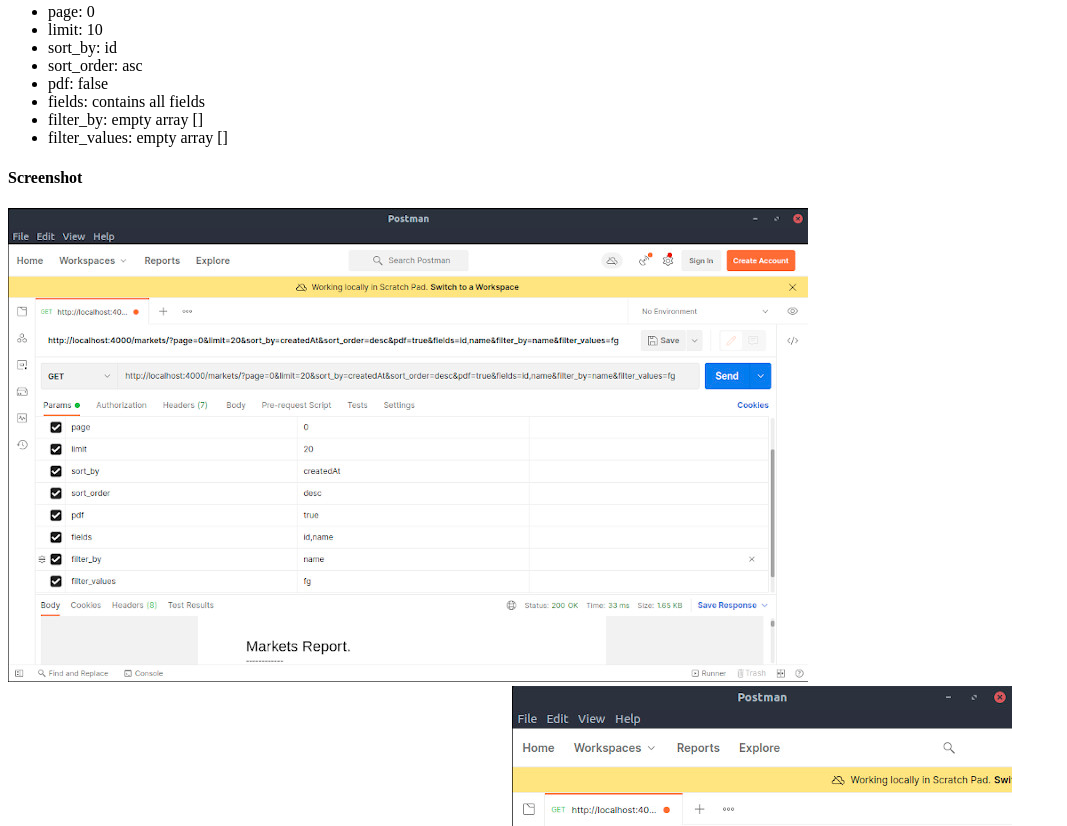
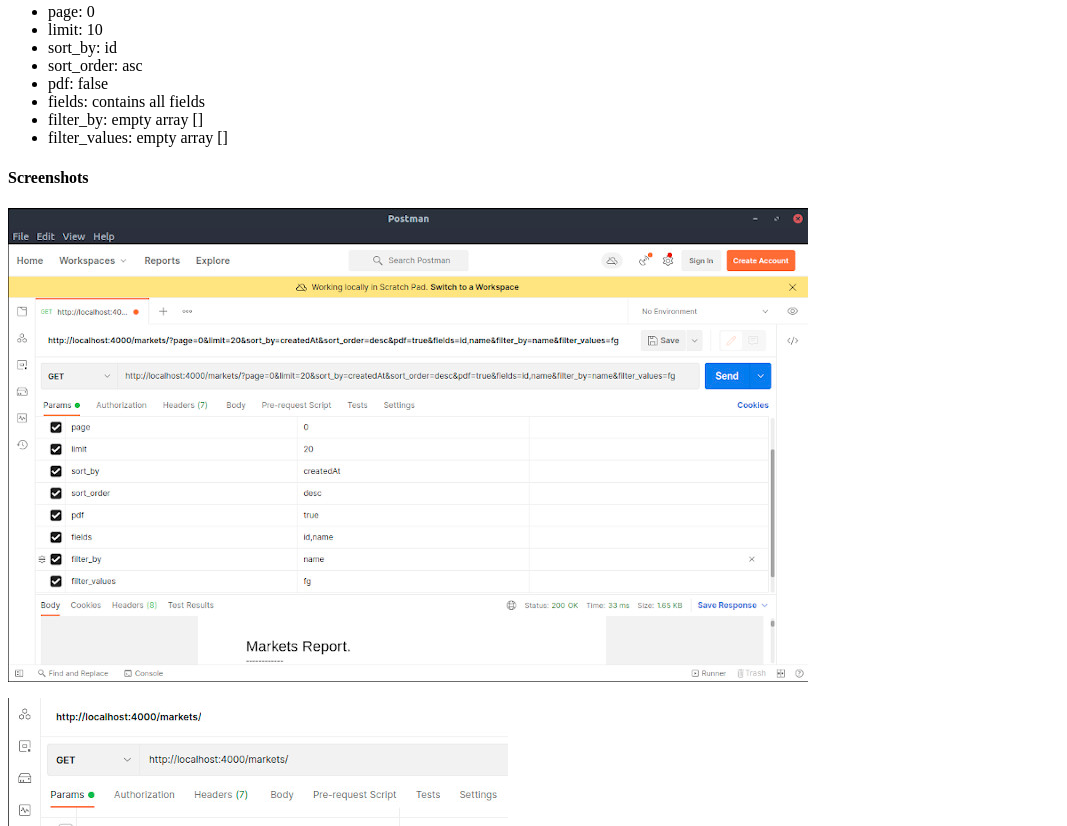
Before and after one commit to raulglezrdguez/node-maket, a website: page public/index.html in a window 1280 px wide. Shown: the part 1590-2416 px from the top of the page, without its empty margins (0-1067 px from the left). Drawn offline with Linux system fonts and the light colour scheme.

Commit message:
index.html updated

```diff
--- a/public/index.html
+++ b/public/index.html
@@ -135,10 +135,19 @@
       <li>filter_values: empty array []</li>
     </ul>
 
-    <h4>Screenshot</h4>
+    <h4>Screenshots</h4>
 
-    <img src="./screenshots/screenshot.jpg" />
-    <img src="./screenshots/screenshot1.jpg" />
-    <img src="./screenshots/screenshot2.jpg" />
+    <div
+      style="
+        display: flex;
+        flex-direction: column;
+        align-items: flex-start;
+        gap: 1rem;
+      "
+    >
+      <img src="./screenshots/screenshot.jpg" />
+      <img src="./screenshots/screenshot1.jpg" />
+      <img src="./screenshots/screenshot2.jpg" />
+    </div>
   </body>
 </html>
```
